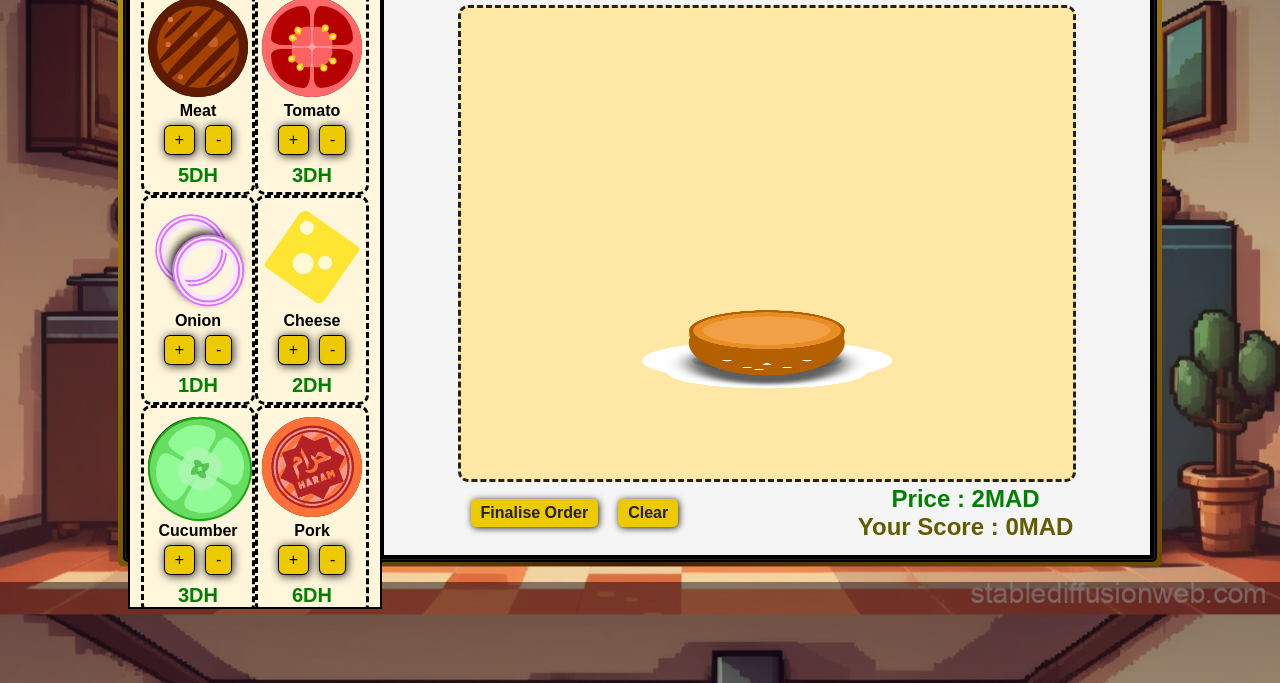
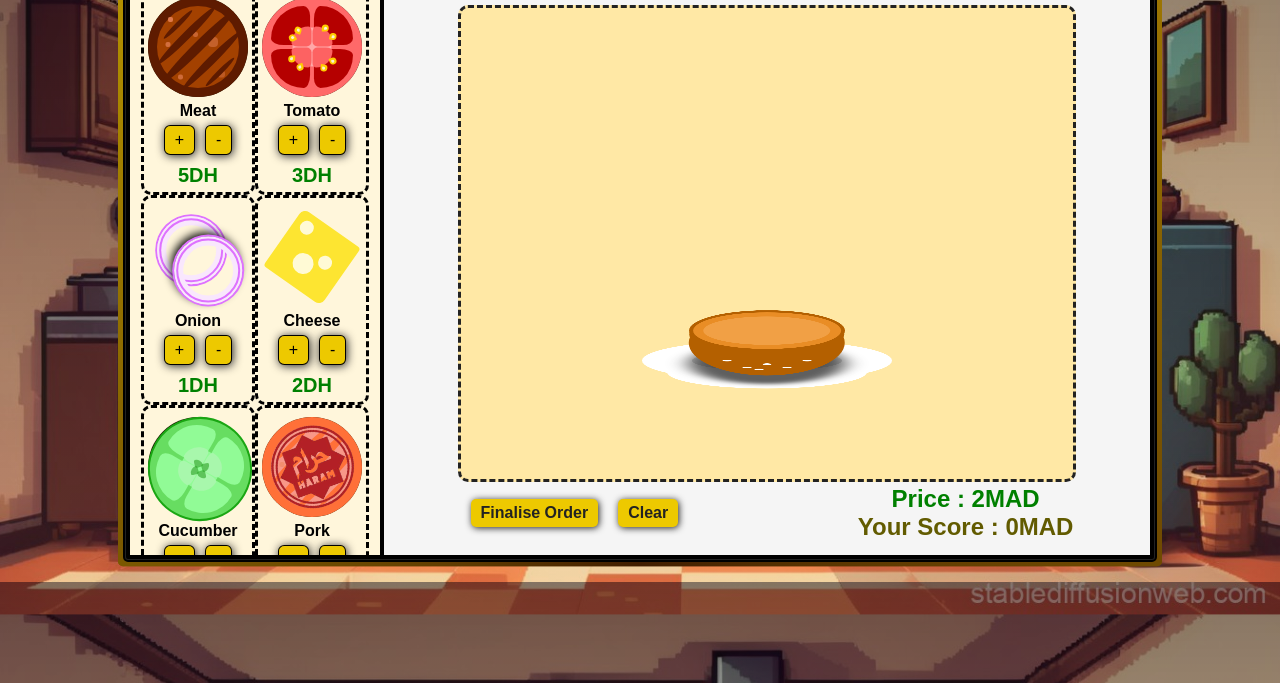
Before and after one commit to yassinelamsaaf/SandwichMaker, a plain HTML site: page SandwichPage/index.html in a window 1280 px wide. Shown: the part 117-800 px from the top of the page. Drawn offline with Linux system fonts and the light colour scheme; a web font is replaced by a local one.

Commit message:
adding limite to section

```diff
--- a/SandwichPage/style.css
+++ b/SandwichPage/style.css
@@ -66,7 +66,7 @@ body{
     border: 2px solid black;
     justify-content: center;
     background-color: rgb(255, 246, 219);
-    max-height: 80vh;
+    max-height: 588.325px;
     overflow: auto;
     padding: 10px 0;
     min-width: 250px;
```
